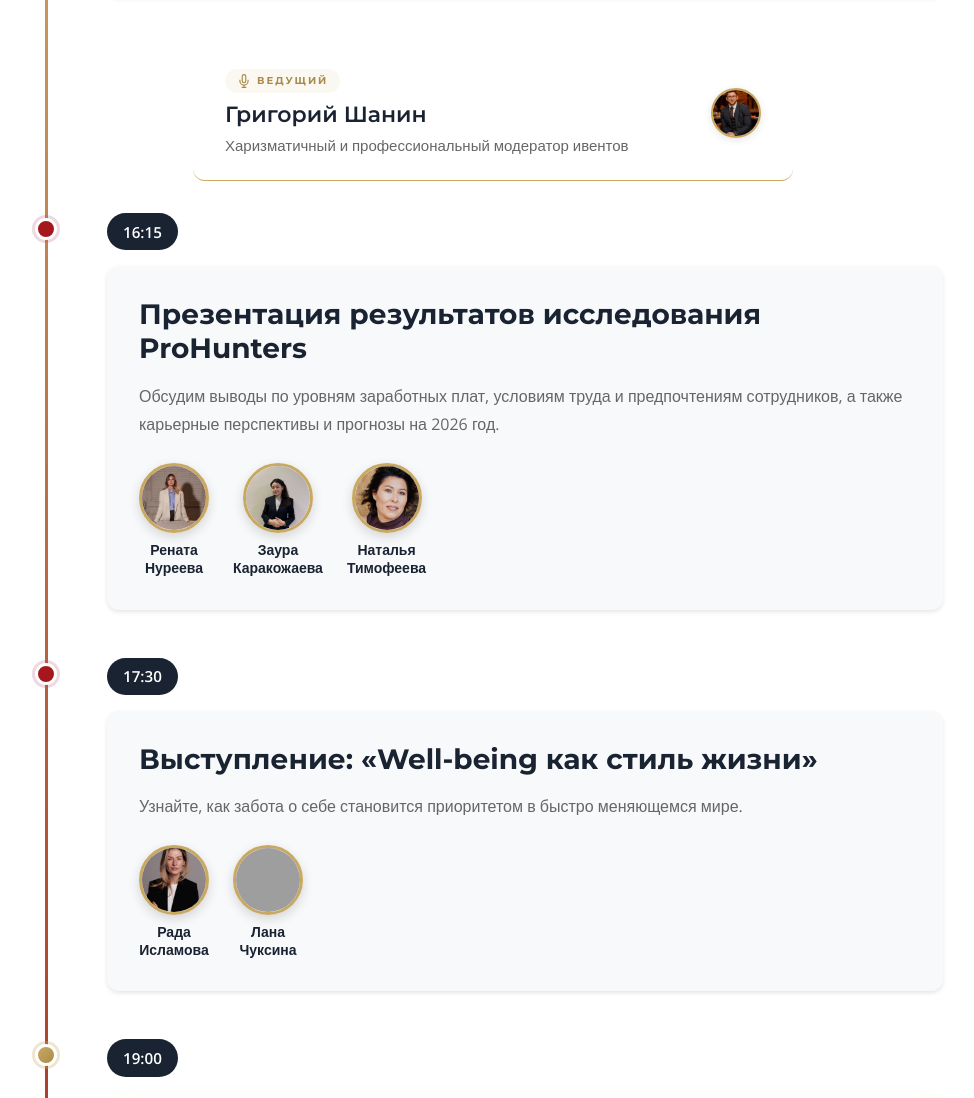
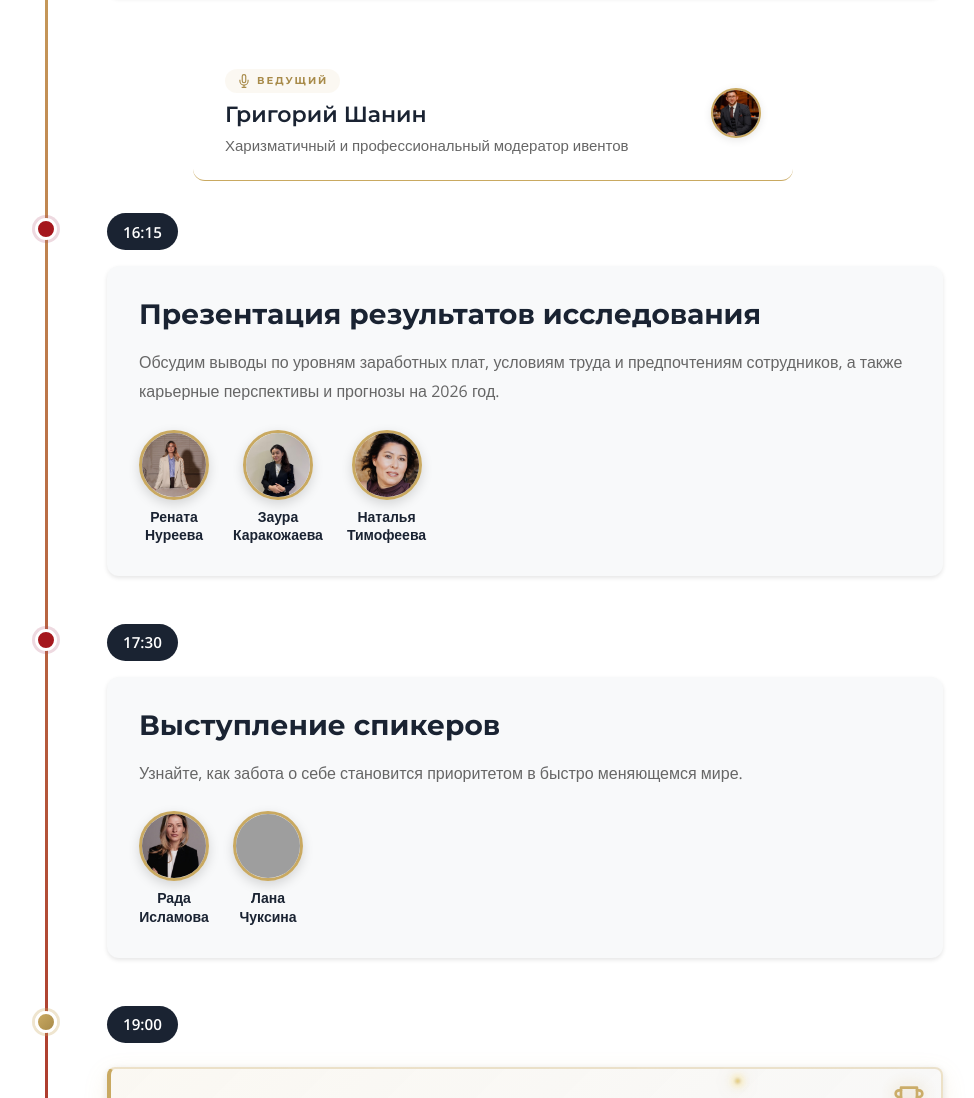
Before and after one commit to DrMavrodi/prohunters-promo-2025, a website built with webpack: page index.html in a window 1280 px wide. Shown: the part 1915-3013 px from the top of the page, without its empty margins (147-1121 px from the left). Built offline with nearby package versions, Linux system fonts and the light colour scheme; grey boxes are pictures that could not be loaded.

Commit message:
Minor changes of the text

```diff
--- a/index.html
+++ b/index.html
@@ -182,7 +182,7 @@
         <div class="timeline-item highlight">
           <div class="timeline-time">16:15</div>
           <div class="timeline-content">
-            <h3>Презентация результатов исследования ProHunters</h3>
+            <h3>Презентация результатов исследования</h3>
             <p>Обсудим выводы по уровням заработных плат, условиям труда и предпочтениям сотрудников, а также карьерные перспективы и прогнозы на 2026 год.</p>
             <div class="speakers-preview">
               <div class="speaker-mini-card" data-speaker="renata-nureyeva">
@@ -204,7 +204,7 @@
         <div class="timeline-item highlight">
           <div class="timeline-time">17:30</div>
           <div class="timeline-content">
-            <h3>Выступление: «Well-being как стиль жизни»</h3>
+            <h3>Выступление спикеров</h3>
             <p>Узнайте, как забота о себе становится приоритетом в быстро меняющемся мире.</p>
             <div class="speakers-preview">
               <div class="speaker-mini-card" data-speaker="rada-islamova">
--- a/js/app.js
+++ b/js/app.js
@@ -39,7 +39,7 @@ const speakersData = {
     bio: `<p>Международный тренер по медитации и йоге Heartfulness.</p>
           <p>Основательница Wonder Women и менторской программы Wonder Women Mentorship.</p>
           <p>Соавтор первого в Казахстане исследования «Гендерный баланс в IT-индустрии Казахстана».</p>`,
-    topic: '«Сотрудник в 2025: я выбираю себя. Как компаниям превратить этот тренд в пользу для бизнеса.»'
+    topic: '«Сотрудник в 2025: я выбираю себя. Как компаниям превратить этот тренд в пользу для бизнеса»'
   },
   'lana-chuksina': {
     name: 'Лана Чуксина',
```
